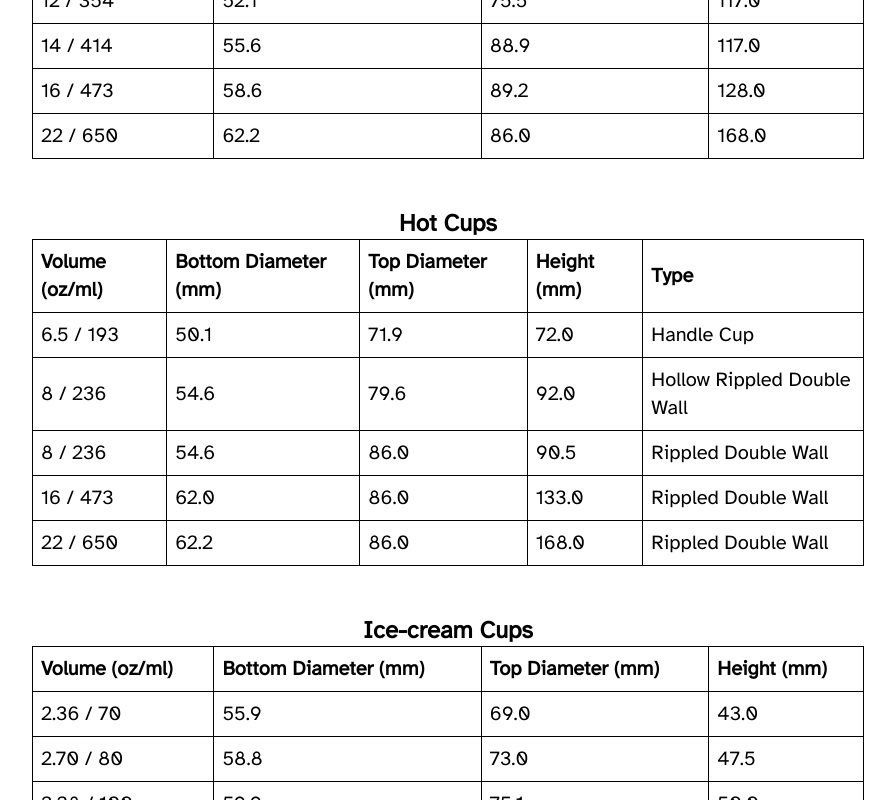
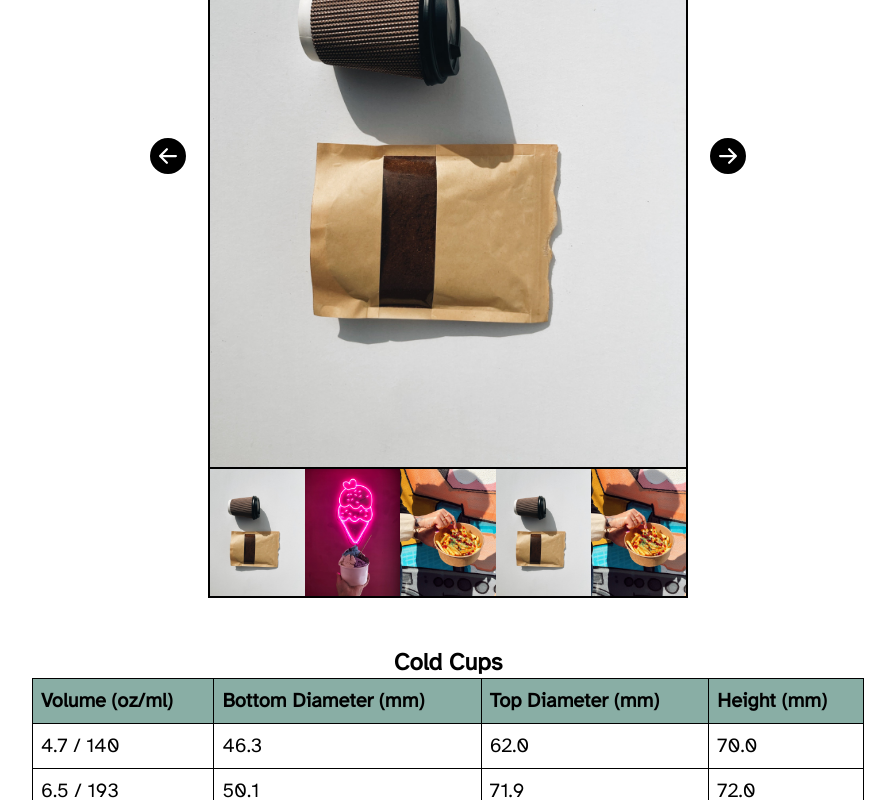
Before and after one commit to khawaja-ammar/nextjs_oaks-website, a Next.js app: page /products in a window 1280 px wide. Shown: the part 580-1380 px from the top of the page, without its empty margins (192-1087 px from the left). Built offline with nearby package versions, Linux system fonts and the light colour scheme.

Commit message:
created and added image gallery for products + a few typos

```diff
--- a/src/app/globals.css
+++ b/src/app/globals.css
@@ -23,8 +23,13 @@
     width: 100%;
   }
 
-  td,
+  td {
+    border: 1px solid #000000;
+    text-align: left;
+    padding: 8px;
+  }
   th {
+    @apply bg-primary;
     border: 1px solid #000000;
     text-align: left;
     padding: 8px;
@@ -39,3 +44,18 @@
     @apply mx-auto px-4 sm:px-16 md:px-20 lg:max-w-5xl lg:px-24 xl:max-w-6xl 2xl:max-w-[1366px];
   }
 }
+
+@layer utilities {
+  @variants responsive {
+    /* Hide scrollbar for Chrome, Safari and Opera */
+    .no-scrollbar::-webkit-scrollbar {
+      display: none;
+    }
+
+    /* Hide scrollbar for IE, Edge and Firefox */
+    .no-scrollbar {
+      -ms-overflow-style: none; /* IE and Edge */
+      scrollbar-width: none; /* Firefox */
+    }
+  }
+}
--- a/src/app/products/page.tsx
+++ b/src/app/products/page.tsx
@@ -1,3 +1,5 @@
+import ImageGallery from "@/components/ImageGallery";
+
 export const metadata = {
   title: "Products",
   description: "",
@@ -279,12 +281,15 @@ const plasticLids = (
 export default function Products() {
   return (
     <main className="sectionPadding">
-      <h3 className="py-12">
+      <h3 className="py-20">
         Oaks Packaging produces paper disposable products ranging from 70ml
         ice-cream cups to 22oz drink glasses, paper trays, bowls and plates,
         these can be either ready-made in house designs or customized cups to
         showcase the personality of your brand.
       </h3>
+      <section className="pb-12">
+        <ImageGallery />
+      </section>
       <section className="flex flex-col gap-12 px-16 pb-12">
         <div>{coldCupsTable}</div>
         <div>{hotCupsTable}</div>
@@ -294,6 +299,11 @@ export default function Products() {
         <div>{paperPlates}</div>
         <div>{plasticLids}</div>
       </section>
+      <h3 className="pb-20">
+        In addition to the above products we are also capable of providing
+        services including corrugated paper, PE coating, slitting, dye-cutting
+        and glueing.
+      </h3>
     </main>
   );
 }
--- a/src/components/Footer.tsx
+++ b/src/components/Footer.tsx
@@ -5,10 +5,11 @@ export default function Footer() {
     <section className="bg-primary py-10 text-white">
       <div className="sectionPadding mx-auto grid grid-rows-3 gap-2 md:grid-cols-3 md:grid-rows-1">
         <div className="flex flex-col justify-between border-b-2 border-green-800 border-opacity-30 py-10 md:border-b-0 md:border-r-2 md:px-10 md:py-0">
+          <Link href="/">Home</Link>
           <Link href="/about">About us</Link>
           <Link href="/products">Products</Link>
           <Link href="/customorder">Custom</Link>
-          <Link href="/contact">About us</Link>
+          <Link href="/contact">Contact us</Link>
         </div>
 
         <div className="flex flex-col border-y-2 border-green-800 border-opacity-30 py-10 md:border-x-2 md:border-y-0 md:px-10 md:py-0">
--- /dev/null
+++ b/src/components/ImageGallery.tsx
@@ -0,0 +1,66 @@
+"use client";
+import { useState } from "react";
+import {
+  BsFillArrowLeftCircleFill,
+  BsFillArrowRightCircleFill,
+} from "react-icons/bs";
+
+const images = [
+  "/assets/productsection/prod3.jpeg",
+  "/assets/productsection/prod1.jpeg",
+  "/assets/productsection/prod2.jpeg",
+  "/assets/productsection/prod3.jpeg",
+  "/assets/productsection/prod2.jpeg",
+];
+
+export default function ImageGallery() {
+  const [active, setActive] = useState(0);
+  const setSlide = (i: number) => {
+    if (i === 1) {
+      if (active === images.length - 1) setActive(0);
+      else setActive(active + 1);
+    } else {
+      if (active === 0) setActive(images.length - 1);
+      else setActive(active - 1);
+    }
+  };
+
+  return (
+    <>
+      <div className="relative mx-auto max-w-[50%] border-2 border-black">
+        {images.map((img, i) => (
+          <div
+            key={i}
+            id={`img_${i}`}
+            className={active === i ? "block" : "hidden"}
+          >
+            <img className="w-full" src={img} alt="gallery" />
+          </div>
+        ))}
+
+        <BsFillArrowLeftCircleFill
+          className="absolute left-[-60px] top-[40%] cursor-pointer text-4xl"
+          onClick={() => setSlide(-1)}
+        />
+        <BsFillArrowRightCircleFill
+          className="absolute right-[-60px] top-[40%]  cursor-pointer text-4xl"
+          onClick={() => setSlide(1)}
+        />
+
+        {/* Thumbnails */}
+        <div className="flex flex-row border-t-2 border-black">
+          {images.map((img, i) => (
+            <div key={i} className="">
+              <img
+                className="w-full cursor-pointer"
+                src={img}
+                alt="gallery"
+                onClick={() => setActive(i)}
+              />
+            </div>
+          ))}
+        </div>
+      </div>
+    </>
+  );
+}
```
